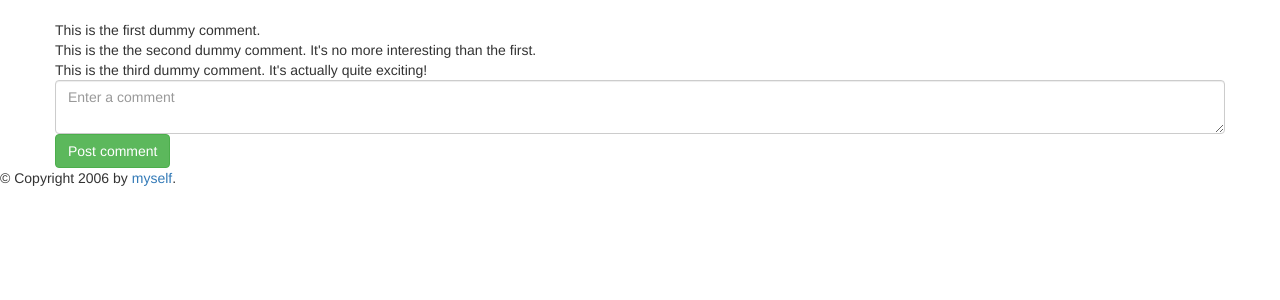
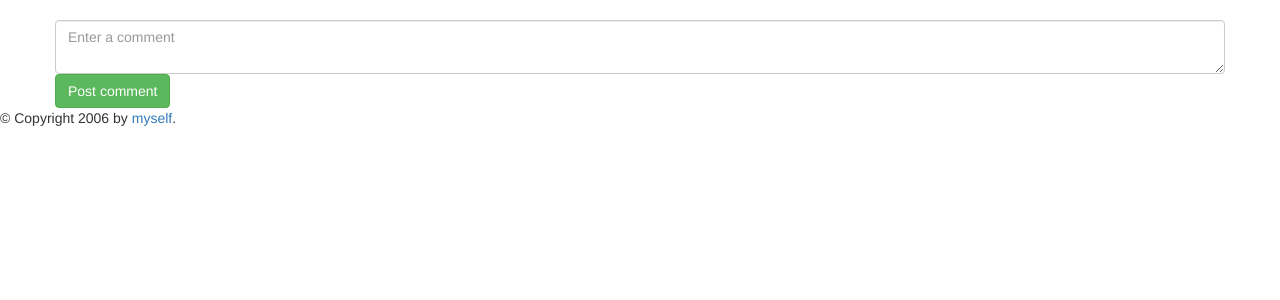
Before and after one commit to markoburak/pythonanywhere_web, a Flask app: page /main in a window 1280 px wide. Shown: the part 52-352 px from the top of the page. Run offline with Flask 2, Linux system fonts and the light colour scheme; some libraries are stand-ins or nearby versions.

Commit message:
added main endpoint to retrieve and save comments, on local session

```diff
--- a/app.py
+++ b/app.py
@@ -1,11 +1,12 @@
 # A very simple Flask Hello World app for you to get started with...
 
-from flask import Flask, render_template
+from flask import Flask, render_template, request, url_for, redirect
+
 
 app = Flask(__name__)
 app.config["DEBUG"] = True
 
-@app.route('/')
+@app.route("/")
 def hello_world():
     return 'Hello Marko here!'
 
@@ -17,6 +18,11 @@ def test():
 def test2():
     return 'Hello test Teodor here!'
 
-@app.route("/main")
+comments = []
+@app.route("/main", methods=["GET", "POST"])
 def index():
-    return render_template("main.html")
+    if request.method == "GET":
+        return render_template("main.html", comments=comments)
+    elif request.method == "POST":
+        comments.append(request.form["contents"])
+    return redirect(url_for('index'))
--- a/templates/main.html
+++ b/templates/main.html
@@ -18,21 +18,14 @@
 
     <div class="container">
 
-        <div class="row">
-            This is the first dummy comment.
-        </div>
+       {% for comment in comments %}
+            <div class="row">
+                {{ comment }}
+            </div>
+        {% endfor %}
 
         <div class="row">
-            This is the the second dummy comment.  It's no more interesting
-            than the first.
-        </div>
-
-        <div class="row">
-            This is the third dummy comment.  It's actually quite exciting!
-        </div>
-
-        <div class="row">
-            <form action="." method="POST">
+            <form action="/main" method="POST">
                 <textarea class="form-control" name="contents" placeholder="Enter a comment"></textarea>
                 <input type="submit" class="btn btn-success" value="Post comment">
             </form>
```
